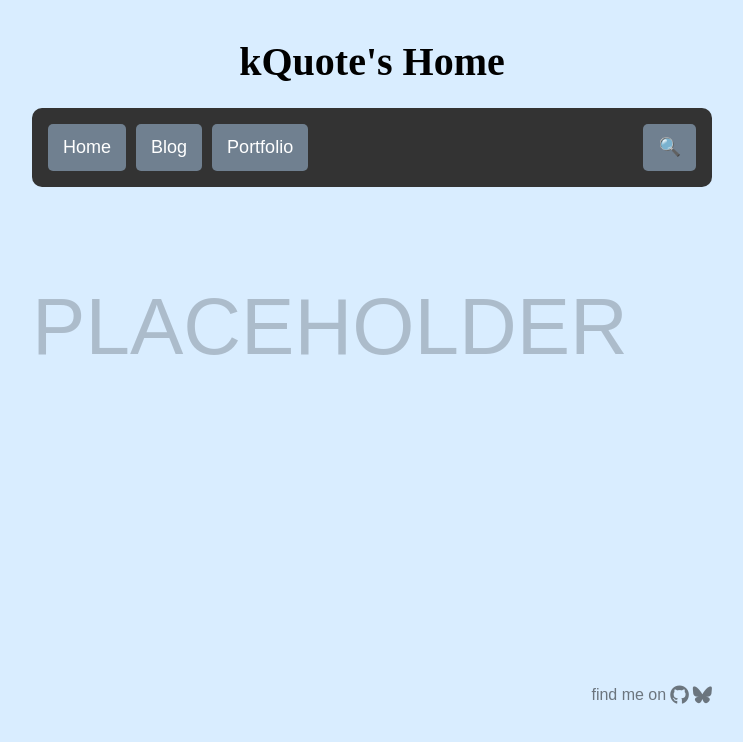
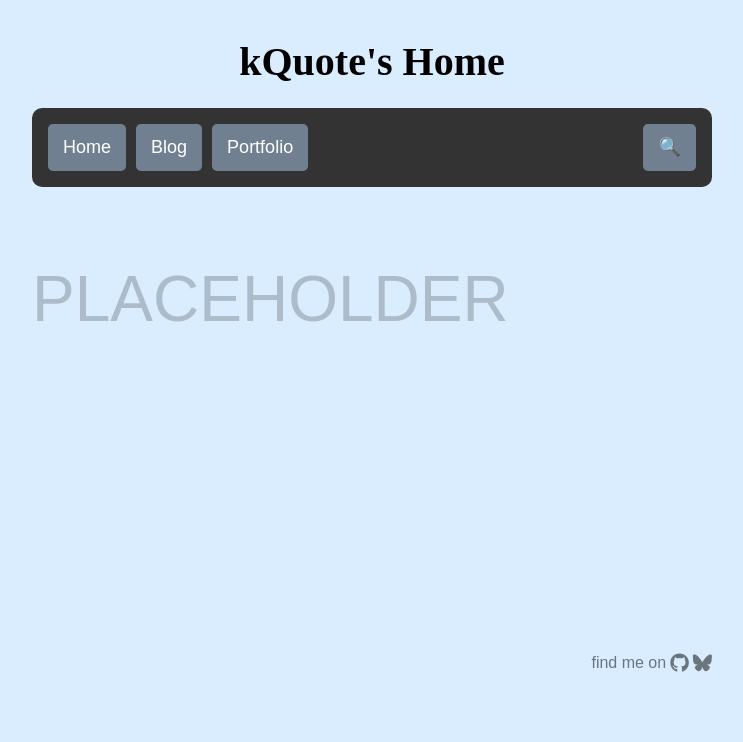
Before and after one commit to kquote03/website, an Astro site: page / in a window 1280 px wide. Shown: the whole page, without its empty margins (268-1011 px from the left). Built offline with nearby package versions, Linux system fonts and the light colour scheme; Astro itself is replaced by a stand-in of ours; a web font is replaced by a local one.

Commit message:
fixed placeholder

```diff
--- a/src/pages/index.astro
+++ b/src/pages/index.astro
@@ -13,7 +13,7 @@ const pageTitle = "Home Page";
   }
   p {
     height: 40vh;
-    font-size: 80px;
+    font-size: 5vw;
     opacity: 20%;
     align-self: center;
   }
```
Also changed, not shown: 1 other file.
